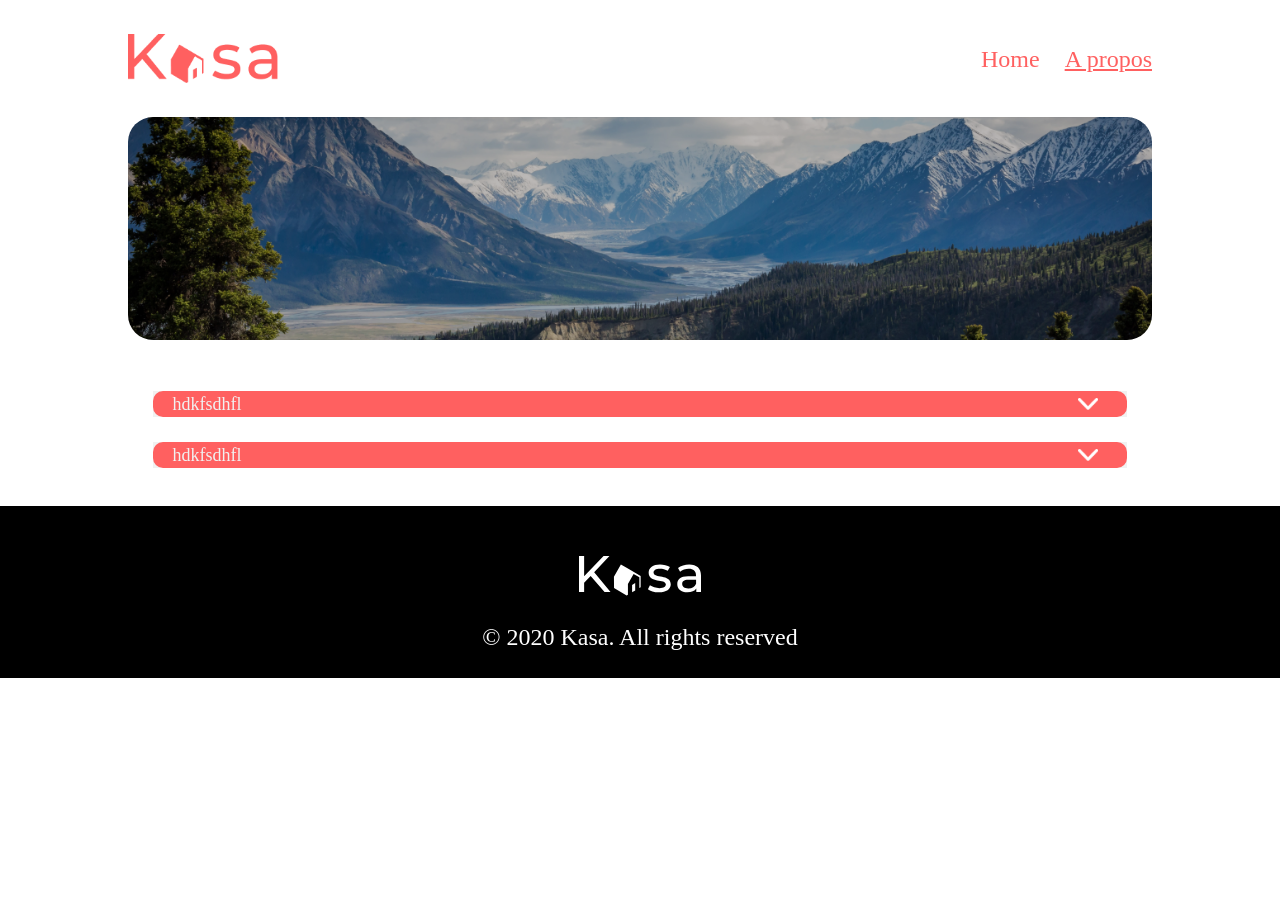
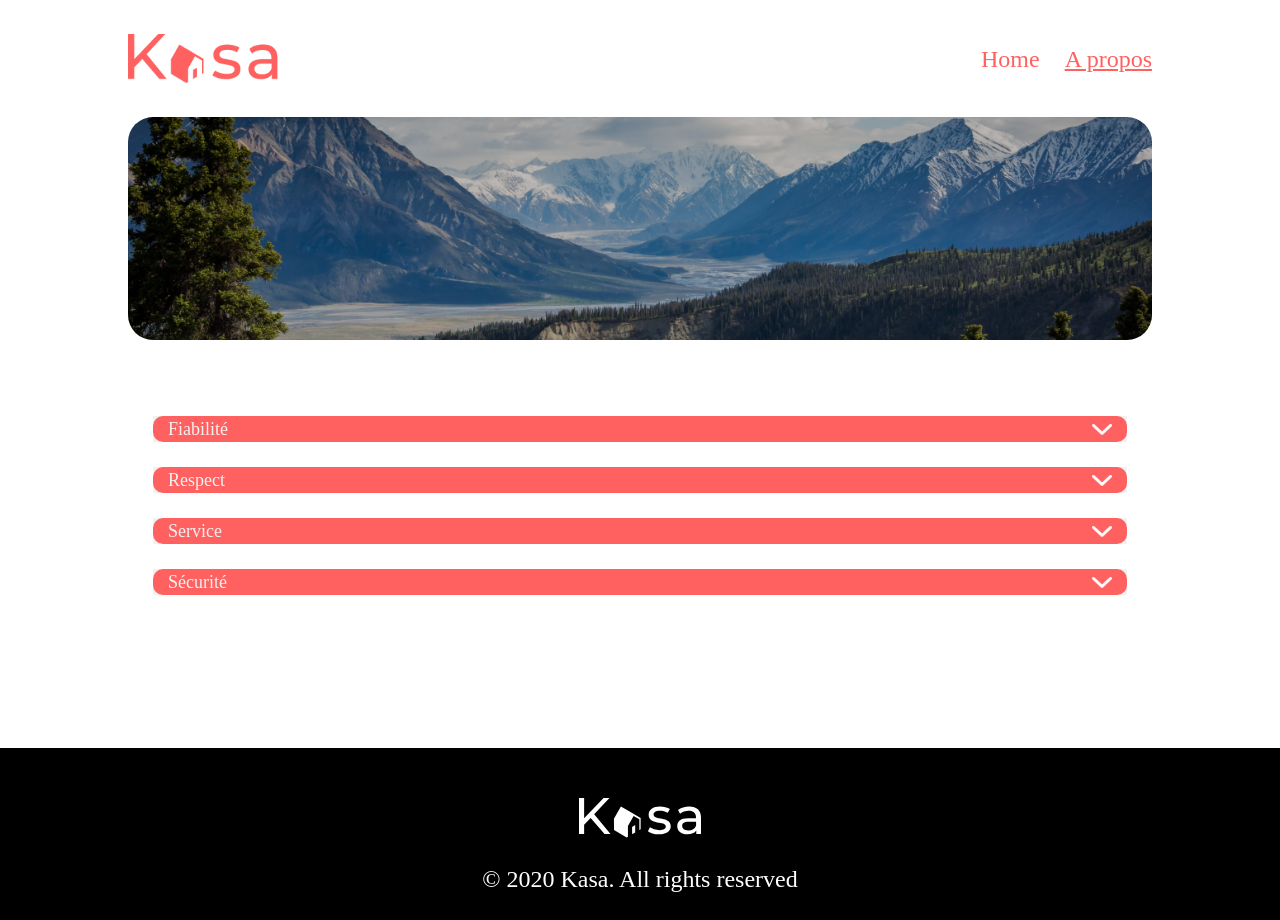
Before and after one commit to sly545/P7-react-kasa, a React (Create React App) app: page /APropos in a window 1280 px wide. Before the commit the page ends 800 px from the top, so only its background shows below. Built offline with nearby package versions, Linux system fonts and the light colour scheme.

Commit message:
ajout de styles pour le carrouselle

```diff
--- a/src/components/Carrousell/Carrousell.jsx
+++ b/src/components/Carrousell/Carrousell.jsx
@@ -1,6 +1,9 @@
 import { useState,} from "react";
 import PropTypes from 'prop-types';
 import styles from '../Carrousell/Carrousell.module.css'
+import fleshLeft from '../../assets/felshLeft.png'
+import fleshRight from '../../assets/flesheRight.png'
+
 
 function Carrousell(props) {
   const photos = props.accomodation.pictures;
@@ -16,11 +19,11 @@ function Carrousell(props) {
   };
 
   return (
-    <div className={styles.WrapManege} >
-      <button className={styles.buttonLeft} onClick={handlePrevPhoto}>Précédent</button>
-      <img className={styles.photoCarousel} src={photos[currentPhotoIndex]} alt="" />
-      <button className={styles.buttonRight} onClick={handleNextPhoto}>Suivant</button>
-    </div>
+    <div className={styles.WrapManege}>
+    <img className={styles.buttonLeft} src={fleshLeft} onClick={handlePrevPhoto} alt="Précédent" />
+    <img className={styles.photoCarousel} src={photos[currentPhotoIndex]} alt="" />
+    <img className={styles.buttonRight} src={fleshRight} onClick={handleNextPhoto} alt="Suivant" />
+  </div>
   );
 }
 
--- a/src/components/Carrousell/Carrousell.module.css
+++ b/src/components/Carrousell/Carrousell.module.css
@@ -1,8 +1,10 @@
 .WrapManege{
   width: 80%;
+  margin-left: 15%;
+  padding-top: 25px;
 }
 .photoCarousel{
-    height: 415px;
+    height: 340px;
     width: 80%;
     border-radius: 25px;
     object-fit: cover;
@@ -10,8 +12,13 @@
 }
 
 .buttonLeft{
-    color: red;
+    top: 27%;
+    position: absolute;
+    left: 18%;
 }
 .buttonRight{
-    color: blue;
+   top: 27%;
+   position: absolute;
+   right: 19%
+
 }
--- a/src/components/Colapse/Colapse.jsx
+++ b/src/components/Colapse/Colapse.jsx
@@ -5,15 +5,13 @@ import FleshTop from '../../assets/fleshTop.png';
 import styles from '../Colapse/Colapse.module.css'
 
 
-
-
-export function Dropdown ({ title, content }) {
+export function Colapse ({ title, content }) {
 
     //state etat ouver et feremer
     const [isOpen, setIsopen] = useState(false);
 
     // le handeler
-    const handleCickDropdown = () => {
+    const handleCickColapse = () => {
         setIsopen(!isOpen);
     }
 
@@ -22,9 +20,9 @@ export function Dropdown ({ title, content }) {
         <div className={styles.contener}>
             <div>
                 <div className={styles.TitleContener}>
-                <h2 className={styles.descriptTitle} onClick={handleCickDropdown}>
+                <h2 className={styles.descriptTitle} onClick={handleCickColapse}>
                     { title }
-                    <img className={styles.flesh} src={isOpen ? FleshTop : FleshBottom } alt="toggle dropdown"/>
+                    <img className={styles.flesh} src={isOpen ? FleshTop : FleshBottom } alt="toggle colapse"/>
                 </h2>
 
               </div>
@@ -35,8 +33,8 @@ export function Dropdown ({ title, content }) {
     );
 }
 
-Dropdown.propTypes = {
+Colapse.propTypes = {
     title: PropTypes.string.isRequired,
     content: PropTypes.string.isRequired
 };
-export default Dropdown;
+export default Colapse;
--- a/src/components/Colapse/Colapse.module.css
+++ b/src/components/Colapse/Colapse.module.css
@@ -18,7 +18,6 @@ ul{
     margin:0;
     display: flex;
     justify-content: space-between;
-    width:95%;
     color: #f1f1f1;
     font-family: Montserrat;
     font-size: 18px;
@@ -27,8 +26,10 @@ ul{
     letter-spacing: 0em;
     text-align: left;
     align-items: center;
-    padding-left: 2%;
+    padding-left: 15px;
+    padding-right: 15px;
     border-radius:10px;
+
 }
 .flesh{
     width: 20px;
--- a/src/components/Proprio/Propio.jsx
+++ b/src/components/Proprio/Propio.jsx
@@ -3,6 +3,7 @@ import { useState } from 'react';
 import PropTypes from 'prop-types';
 import EtoileFull from '../../assets/Etoileplein.svg'
 import EtoileEmpty from '../../assets/Etoilevide.svg'
+import styles from '../Proprio/Proprio.module.css'
 
 function Proprio(props) {
   // Utilisation de la fonction useState pour définir les variables name, picture et rating à partir des propriétés de l'objet accomodation passé en tant que prop
@@ -27,8 +28,10 @@ function Proprio(props) {
 
   return (
     <div>
-      <h3>{name}</h3>
-     <p><img src={picture} alt={name} /></p>
+      <div className={styles.essai}>
+      <h3 className={styles.tiltelProprio}>{name}</h3>
+     <p><img className={styles.picturesProprio} src={picture} alt={name} /></p>
+     </div>
       <p>{stars}</p> {/* Affichage des étoiles */}
     </div>
   );
--- /dev/null
+++ b/src/components/Proprio/Proprio.module.css
@@ -0,0 +1,12 @@
+.essai{
+    display: flex;
+    flex-direction: row;
+
+
+}
+.tiltelProprio{
+   color: #ff6060;
+}
+.picturesProprio{
+    width: 90px;
+}
--- a/src/pages/APropos/APropos.jsx
+++ b/src/pages/APropos/APropos.jsx
@@ -13,14 +13,25 @@ export default function Apropos() {
      <Banner imgSrc={ImageApropo} showTitle={false} />
      <div className={styles.wrapApropos}>
      <Colapse
-     title="hdkfsdhfl"
-     content="jkdshqfkdjfklq"
+     title="Fiabilité"
+     content="Les annonces postées sur Kasa garantissent une fiabilité totale. Les photos sont conformes aux logements, et toutes les informations sont régulièrement vérifiées  par nos équipes."
      />
 
     <Colapse
-     title="hdkfsdhfl"
-     content="jkdshqfkdjfklq"
+     title="Respect"
+     content="La bienveillance fait partie des valeurs fondatrices de Kasa. Tout comportement discriminatoire ou de perturbation du voisinage entraînera une exclusion de notre plateforme."
      />
+
+    <Colapse
+     title="Service"
+     content="Nos équipes se tiennent à votre disposition pour vous fournir une expérience parfaite. N'hésitez pas à nous contacter si vous avez la moindre question."
+     />
+    <div className={styles.espacement}>
+    <Colapse
+     title="Sécurité"
+     content="La sécurité est la priorité de Kasa. Aussi bien pour nos hôtes que pour les voyageurs, chaque logement correspond aux critères de sécurité établis par nos services. En laissant une note aussi bien à l'hôte qu'au locataire, cela permet à nos équipes de vérifier que les standards sont bien respectés. Nous organisons également des ateliers sur la sécurité domestique pour nos hôtes."
+     />
+     </div>
     </div>
 
 </div>
--- a/src/pages/APropos/Apropos.module.css
+++ b/src/pages/APropos/Apropos.module.css
@@ -1,6 +1,9 @@
 .wrapApropos{
     width: 80%;
     padding-bottom: 1%;
-    padding-top: 2%;
+    padding-top: 4%;
     margin-left: 10%;
 }
+.espacement{
+    margin-bottom: 140px;
+}
--- a/src/pages/Accomodation/Accomodation.jsx
+++ b/src/pages/Accomodation/Accomodation.jsx
@@ -27,15 +27,16 @@ export default function Accomodation() {
 
           <div className={styles.conteneurWrap} >
             <div className={styles.wrapGauche}>
+
               <div>
                 <h3 className={styles.title} >{accomodation.title}</h3>
                 <p className={styles.lieu} >{accomodation.location}</p>
-              </div>
-              <ul className={styles.cartier}>
+               <ul className={styles.cartier}>
                 {accomodation.tags.map((equipment, index) => (
                   <li className={styles.listCartier} key={index}>{equipment}</li>
                 ))}
               </ul>
+              </div>
               <Colapse
      title="Description"
      content={accomodation.description}
@@ -43,8 +44,7 @@ export default function Accomodation() {
             </div>
             <div className={styles.wrapDroite}>
             <Proprio accomodation={accomodation}/>
-
-            <Colapse
+          <Colapse
   title="Equipement"
   content={
     <ul className={styles.test}>
--- a/src/pages/Accomodation/Accomodation.module.css
+++ b/src/pages/Accomodation/Accomodation.module.css
@@ -10,6 +10,7 @@
 .conteneurWrap{
     width: 80%;
     display: flex;
+    align-items: center;
 }
 
 .cartier{
```
Also changed, not shown: src/assets/felshLeft.png (added), src/assets/flesheRight.png (added), src/components/Proprio/Proprio.modules.css (deleted).
